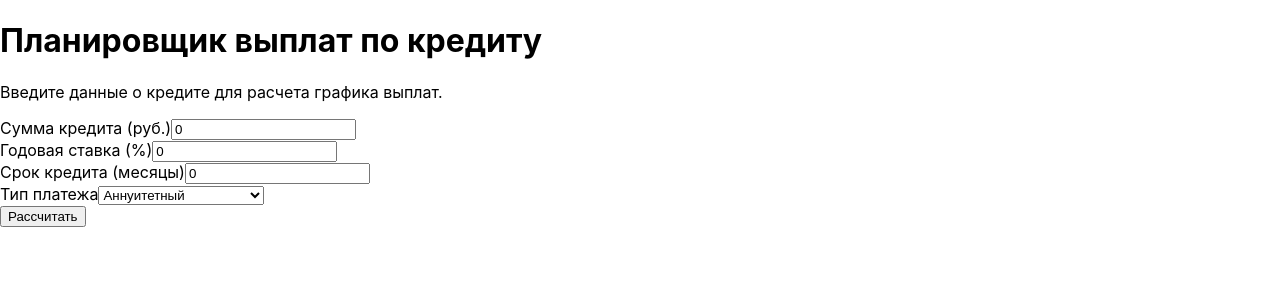
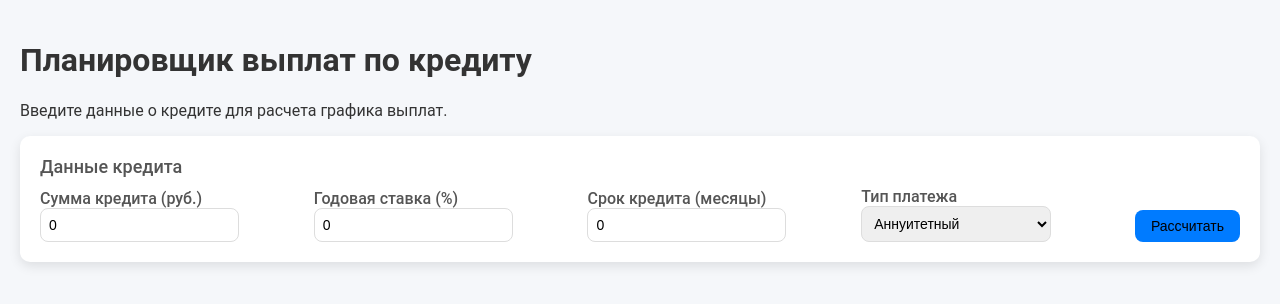
Before and after one commit to Pachokarpacho/credit-planner, a React (Create React App) app: page / in a window 1280 px wide. Shown: the top 304 px of the page. Built offline with nearby package versions, Linux system fonts and the light colour scheme.

Commit message:
new design

```diff
--- a/src/components/CreditInputForm.tsx
+++ b/src/components/CreditInputForm.tsx
@@ -1,12 +1,12 @@
 import React, { useState } from 'react';
-import { Form, Button, Row, Col } from 'react-bootstrap';
+import { Form, Button } from 'react-bootstrap';
 import Big from 'big.js';
 import { Loan } from '../models/Loan';
 import { PaymentSchedule } from '../models/PaymentSchedule';
 import PaymentScheduleTable from './PaymentScheduleTable';
-import ExportPanel from './ExportPanel';
 import RecalculationInputForm from './RecalculationInputForm';
 import { RecalculationController } from '../controllers/RecalculationController';
+import '../index.css';
 
 interface CreditInputFormProps {
   onExport: (schedule: PaymentSchedule) => void;
@@ -70,78 +70,82 @@ const CreditInputForm: React.FC<CreditInputFormProps> = ({ onExport }) => {
 
   return (
     <div>
+      <div className="forms-container">
+        <div className={`form-container ${schedule ? 'compact' : ''}`}>
+          <div className="form-header">Данные кредита</div>
           <Form>
-        <Row>
-          <Col md={6}>
-            <Form.Group className="mb-3">
-              <Form.Label>Сумма кредита (руб.)</Form.Label>
+            <div className="form-row">
+              <Form.Group className="form-group">
+                <Form.Label className="form-label">Сумма кредита (руб.)</Form.Label>
                 <Form.Control
                   type="number"
                   value={loanAmount}
                   onChange={(e) => setLoanAmount(Number(e.target.value))}
                   placeholder="Введите сумму"
+                  className="form-control"
                 />
               </Form.Group>
-          </Col>
-          <Col md={6}>
-            <Form.Group className="mb-3">
-              <Form.Label>Годовая ставка (%)</Form.Label>
+              <Form.Group className="form-group">
+                <Form.Label className="form-label">Годовая ставка (%)</Form.Label>
                 <Form.Control
                   type="number"
                   value={annualRate}
                   onChange={(e) => setAnnualRate(Number(e.target.value))}
                   placeholder="Введите ставку"
+                  className="form-control"
                 />
               </Form.Group>
-          </Col>
-        </Row>
-        <Row>
-          <Col md={6}>
-            <Form.Group className="mb-3">
-              <Form.Label>Срок кредита (месяцы)</Form.Label>
+              <Form.Group className="form-group">
+                <Form.Label className="form-label">Срок кредита (месяцы)</Form.Label>
                 <Form.Control
                   type="number"
                   value={termMonths}
                   onChange={(e) => setTermMonths(Number(e.target.value))}
                   placeholder="Введите срок"
+                  className="form-control"
                 />
               </Form.Group>
-          </Col>
-          <Col md={6}>
-            <Form.Group className="mb-3">
-              <Form.Label>Тип платежа</Form.Label>
+              <Form.Group className="form-group">
+                <Form.Label className="form-label">Тип платежа</Form.Label>
                 <Form.Select
                   value={paymentType}
                   onChange={(e) => handlePaymentTypeChange(e.target.value)}
+                  className="form-select"
                 >
                   <option value="annuity">Аннуитетный</option>
                   <option value="differentiated">Дифференцированный</option>
                 </Form.Select>
               </Form.Group>
-          </Col>
-        </Row>
-        <Button variant="primary" onClick={handleCalculate}>
+              <Button variant="primary" onClick={handleCalculate} className="btn-primary">
                 Рассчитать
               </Button>
+            </div>
           </Form>
+        </div>
+
+        {schedule && (
+          <div className="form-container compact">
+            <div className="form-header">Добавить дополнительный платеж</div>
+            <RecalculationInputForm onAddPayment={handleAddPayment} maxMonth={schedule.loan.termMonths} />
+          </div>
+        )}
+      </div>
 
       {schedule && (
         <>
-          <div className="mb-3">
-            <ExportPanel onExport={() => onExport(schedule)} />
-          </div>
-          <RecalculationInputForm onAddPayment={handleAddPayment} maxMonth={schedule.loan.termMonths} />
           <PaymentScheduleTable
             schedule={schedule}
             onUpdateSchedule={handleUpdateSchedule}
             onRemovePayment={handleRemovePayment}
+            onExport={() => onExport(schedule)}
           />
           <div>
             {schedule.additionalPayments.map((payment, index) => (
               <Button
                 key={index}
                 variant="danger"
-                className="me-2 mb-2"
+                className="me-2 mb-2 btn-primary"
+                style={{ backgroundColor: '#dc3545', borderColor: '#dc3545' }}
                 onClick={() => handleRemovePayment(payment.month)}
               >
                 Удалить доп. платеж за {payment.month} месяц
--- a/src/index.css
+++ b/src/index.css
@@ -1,14 +1,199 @@
-@import url('https://fonts.googleapis.com/css2?family=Roboto:wght@400&display=swap');
+/* Общие стили */
 body {
+  font-family: 'Roboto', sans-serif;
+  background-color: #f5f7fa;
+  color: #333;
   margin: 0;
-  font-family: -apple-system, BlinkMacSystemFont, 'Segoe UI', 'Roboto', 'Oxygen',
-    'Ubuntu', 'Cantarell', 'Fira Sans', 'Droid Sans', 'Helvetica Neue',
-    sans-serif;
-  -webkit-font-smoothing: antialiased;
-  -moz-osx-font-smoothing: grayscale;
+  padding: 20px;
 }
 
-code {
-  font-family: source-code-pro, Menlo, Monaco, Consolas, 'Courier New',
-    monospace;
+/* Контейнер для форм */
+.forms-container {
+  display: flex;
+  gap: 20px;
+  flex-wrap: wrap;
+  margin-bottom: 20px;
 }
+
+/* Стили для формы */
+.form-container {
+  background-color: #fff;
+  padding: 20px;
+  border-radius: 10px;
+  box-shadow: 0 4px 12px rgba(0, 0, 0, 0.1);
+  flex: 1;
+  min-width: 300px;
+}
+
+/* Компактная форма для ввода кредита после расчёта */
+.form-container.compact {
+  flex: 0 0 50%; /* Занимает половину строки */
+}
+
+/* Заголовки над формами */
+.form-header {
+  font-size: 18px;
+  font-weight: 500;
+  color: #555;
+  margin-bottom: 10px;
+}
+
+/* Стили для формы в ряд */
+.form-row {
+  display: flex;
+  align-items: flex-end;
+  gap: 10px; /* Уменьшаем расстояние между полями */
+  flex-wrap: wrap;
+}
+
+.form-row .form-group {
+  flex: 1;
+  margin-bottom: 0;
+}
+
+.form-row .form-group:last-child {
+  flex: 0 0 auto;
+}
+
+.form-label {
+  font-weight: 500;
+  color: #555;
+  margin-bottom: 8px;
+}
+
+.form-control, .form-select {
+  border: 1px solid #ddd;
+  border-radius: 8px;
+  padding: 8px; /* Уменьшаем padding для компактности */
+  font-size: 14px; /* Уменьшаем шрифт */
+  transition: border-color 0.3s, box-shadow 0.3s;
+}
+
+.form-control:focus, .form-select:focus {
+  border-color: #007bff;
+  box-shadow: 0 0 5px rgba(0, 123, 255, 0.3);
+  outline: none;
+}
+
+/* Стили для кнопок */
+.btn-primary {
+  background-color: #007bff;
+  border: none;
+  border-radius: 8px;
+  padding: 8px 16px; /* Уменьшаем размер кнопки */
+  font-size: 14px;
+  font-weight: 500;
+  transition: background-color 0.3s, transform 0.1s;
+}
+
+.btn-primary:hover {
+  background-color: #0056b3;
+  transform: translateY(-1px);
+}
+
+.btn-primary:active {
+  transform: translateY(0);
+}
+
+/* Стили для таблицы */
+.table-container {
+  background-color: #fff;
+  border-radius: 10px;
+  box-shadow: 0 4px 12px rgba(0, 0, 0, 0.1);
+  padding: 0;
+  width: 100%;
+}
+
+.table {
+  margin-bottom: 0;
+  width: 100%;
+}
+
+.table thead th {
+  background-color: #f8f9fa;
+  color: #555;
+  font-weight: 600;
+  border-bottom: 2px solid #ddd;
+  padding: 12px;
+}
+
+.table tbody tr:nth-child(even) {
+  background-color: #f9f9f9;
+}
+
+.table tbody tr:hover {
+  background-color: #f1f3f5;
+}
+
+.table td, .table th {
+  border: 1px solid #ddd;
+  padding: 10px;
+  vertical-align: middle;
+}
+
+/* Стили для пагинации и выбора количества записей */
+.footer-controls {
+  display: flex;
+  justify-content: space-between;
+  align-items: center;
+  padding: 15px;
+}
+
+.pagination-container {
+  display: flex;
+  justify-content: center;
+  align-items: center;
+}
+
+.page-button {
+  border: 1px solid #ddd;
+  border-radius: 6px;
+  padding: 8px 12px;
+  margin: 0 4px;
+  font-size: 14px;
+  color: #555;
+  background-color: #fff;
+  transition: background-color 0.3s, color 0.3s;
+}
+
+.page-button.active {
+  background-color: #007bff;
+  color: #fff;
+  border-color: #007bff;
+}
+
+.page-button:hover:not(.active) {
+  background-color: #e9ecef;
+}
+
+.rows-per-page-container {
+  display: flex;
+  align-items: center;
+}
+
+.rows-per-page-container span {
+  margin-right: 10px;
+  font-size: 16px;
+  font-weight: 500;
+  color: #555;
+}
+
+.rows-per-page-container .form-select {
+  width: auto;
+}
+
+/* Стили для кнопки экспорта */
+.export-button-container {
+  display: flex;
+  justify-content: flex-end;
+}
+
+/* Адаптивность */
+@media (max-width: 768px) {
+  .forms-container {
+    flex-direction: column;
+  }
+  .form-container.compact {
+    flex: 1;
+  }
+}
```
Also changed, not shown: src/components/PaymentScheduleTable.tsx (+20 -20 lines), src/components/RecalculationInputForm.tsx (+37 -122 lines). Lines whose indentation alone changed are shown as unchanged.
